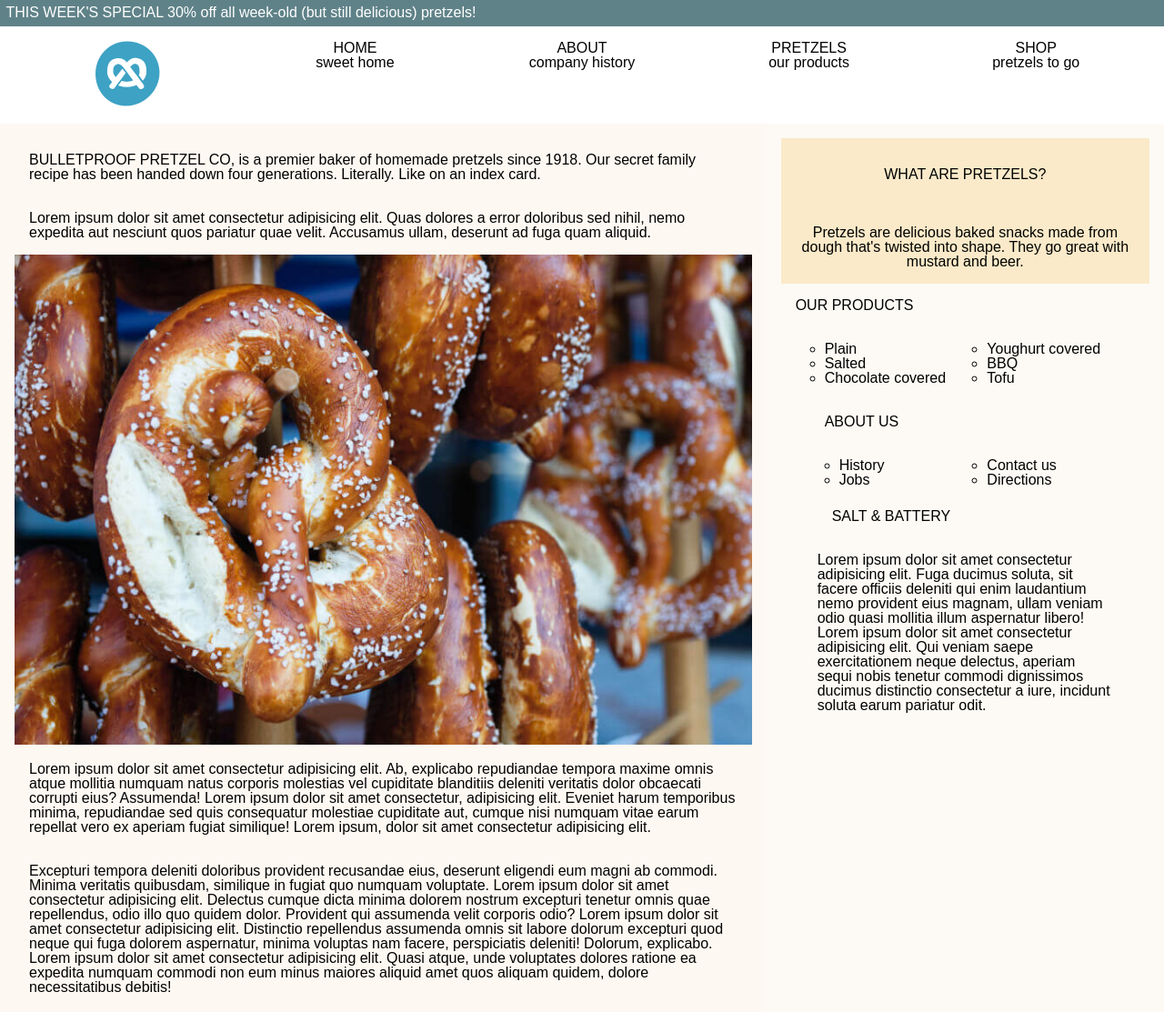
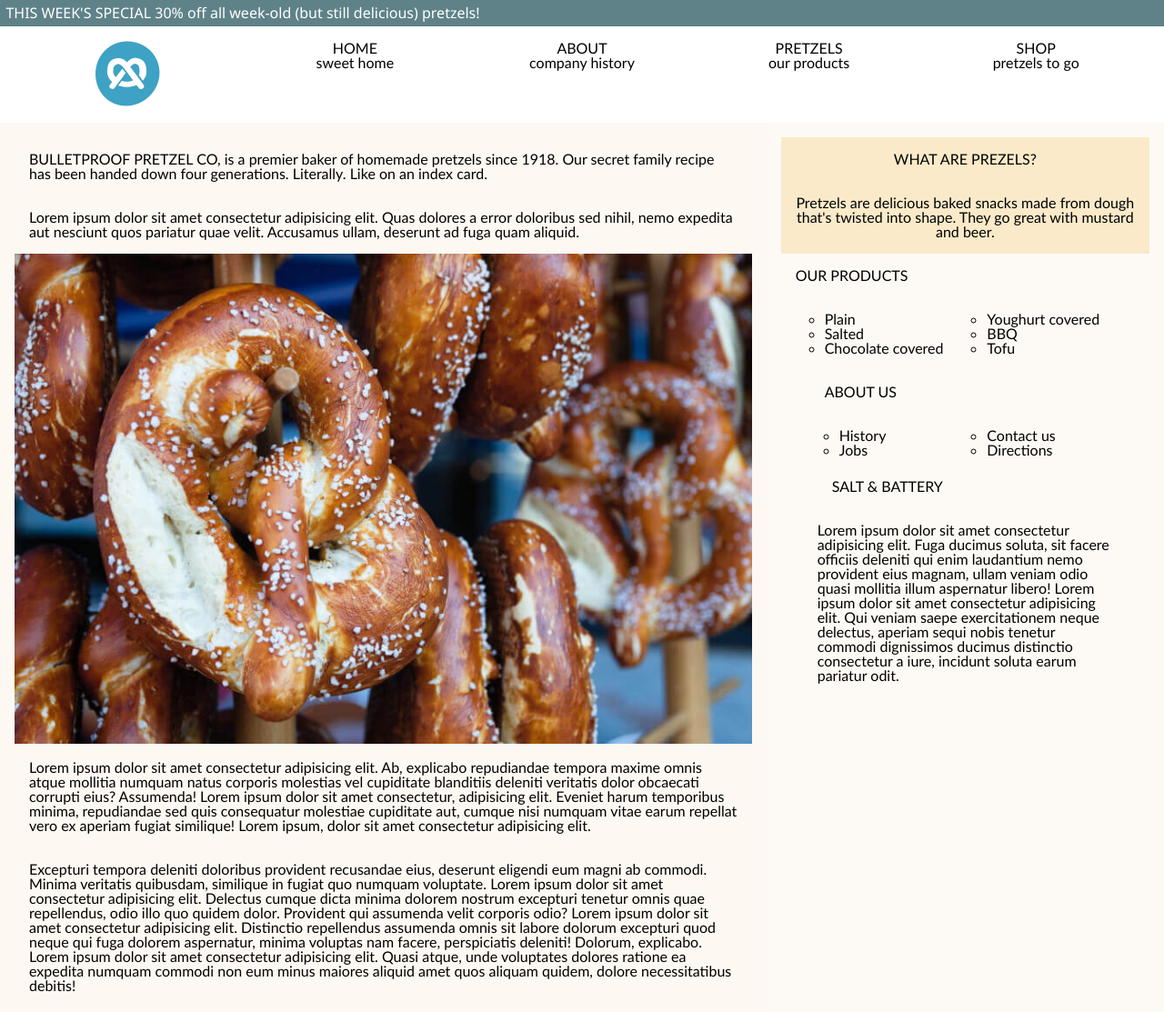
Before and after one commit to Katariina83/pretzel, a plain HTML site: page index.html in a window 1280 px wide. Shown: the top 1113 px of the page at 91% size. Drawn offline with Linux system fonts and the light colour scheme.

Commit message:
jäsentelin media queryn uudelleen ja korjasin pari virhettä.

```diff
--- a/index.html
+++ b/index.html
@@ -4,7 +4,7 @@
     <meta charset="UTF-8" />
     <meta http-equiv="X-UA-Compatible" content="IE=edge" />
     <meta name="viewport" content="width=device-width, initial-scale=1.0" />
-    <title>Responsiivisuutta</title>
+    <title>pretzel</title>
     <link rel="stylesheet" href="./reset.css" />
     <link rel="stylesheet" href="./layout.css" />
   </head>
@@ -23,29 +23,29 @@
 
               <ul>
                 <li class="isolla">home</li>
-                <li class="piiloon">sweet home</li>
+                <li class="piilossa">sweet home</li>
           </ul>
 
           <ul>
               <li class="isolla">about</li>
-              <li class="piiloon">company history</li>
+              <li class="piilossa">company history</li>
           </ul>
 
             <ul>
                 <li class="isolla">pretzels</li>
-                <li class="piiloon">our products</li>
+                <li class="piilossa">our products</li>
             </ul>
 
             <ul>
                 <li class="isolla">shop</li>
-                <li class="piiloon">pretzels to go</li>
+                <li class="piilossa">pretzels to go</li>
             </ul>
         </nav>
     </header>
 
   <main class="main-content-flex">
     <article class="tupla">
-      <p class="isompi">
+      <p class="bulletproof">
         BULLETPROOF PRETZEL CO, is a premier baker of homemade pretzels since
         1918. Our secret family recipe has been handed down four generations.
         Literally. Like on an index card.
@@ -74,10 +74,10 @@
 
     <aside id="pretzels">
         <section class="callout">
-            <h2 class="otsikko2">what are pretzels?</h2>
-             <h2>Pretzels are delicious baked snacks made from dough that's twisted into
+            <h2 class="h2">what are prezels?</h2>
+             <p>Pretzels are delicious baked snacks made from dough that's twisted into
               shape. They go great with mustard and beer.
-            </h2>
+             </p>
           </section>
 
           <p class="products">our products</p>
@@ -127,7 +127,7 @@
     </p>
 
     <figure class="logo">
-      <img src="./images/sb-logo.png alt="logo" />
+      <img src="./images/sb-logo.png" alt="logo" >
     </figure>
   </footer>
 
--- a/layout.css
+++ b/layout.css
@@ -1,4 +1,4 @@
-/* Mobiilinäkymä */
+/* Mobile-first */
 
 head {
 
@@ -10,20 +10,16 @@ body {
 
 #special {
 background-color:#5F8288;
-@import url('https://fonts.googleapis.com/css2?family=Glory:wght@400;600&family=Roboto:wght@300&display=swap');
-font-family: 'Glory', sans-serif;
+font-family: 'Segoe UI', Tahoma, Geneva, Verdana, sans-serif;
 color: white;
 padding: 0.4rem;
-background-image: url(../../../../images/special-bg.png);
 background-position: bottom left;
 background-repeat: repeat-x;
 }
 
 #wrapper {
-@import url('https://fonts.googleapis.com/css2?family=Glory:wght@400;600&family=Roboto:wght@300&display=swap');
-font-family: 'Glory', sans-serif;
+font-family: 'Gill Sans', 'Gill Sans MT', Calibri, 'Trebuchet MS', sans-serif;
 }
-
 
 
 nav {
@@ -41,7 +37,7 @@ nav > * {
   flex-basis: 0;
 }
 
-.piiloon {
+.piilossa {
   display: block;
 }
 
@@ -94,11 +90,8 @@ article {
 aside {
   background-color: #FDFAF5;
   padding: 1rem;
-/* column-count: 2;
- */display: flex;
-/* align-items: right;
- */
- flex-direction: column;
+  display: flex;
+  flex-direction: column;
 }
 
 h1 {
@@ -156,51 +149,46 @@ figure img {
   margin: 1rem;
 }
 
-.otsikko2 {
+.h2 {
   text-transform: uppercase;
   padding: 1rem;
-  margin: 1rem;
 }
 
 .isolla {
   text-transform: uppercase;
 }
 
-h2 {
-  padding: 1rem;
-}
-
-.isompi {
+.butlletproof {
   font-weight: 400;
 }
 
-/* Tablettinäkymä */
+/* Tablet-näkymän säännöt */
 
-@media screen and (max-width: 768px) {
-    body {
-    }
-    .piiloon {
-      display: none;
-    }
-    .main-content-flex > * {
-      flex-basis: 100%;
-    }
-
-    .isompi {
-      font-style: oblique;
-    }
-  }
-
-/* Mobiilinäkymä */
-
-@media screen and (max-width: 425px) {
+@media screen and (max-width: 426px) {
     body {
     }
     nav .ekalogo {
       flex-basis: 100%;
     }
 
-    .isompi {
+    .bulletproof {
       font-weight: 400;
     }
   }
+
+  /* Desktop-näkymän säännöt */
+
+@media screen and (max-width: 769px) {
+  body {
+  }
+  .piilossa {
+    display: none;
+  }
+  .main-content-flex > * {
+    flex-basis: 100%;
+  }
+
+  .bulletproof {
+    font-style: oblique;
+  }
+}
```
